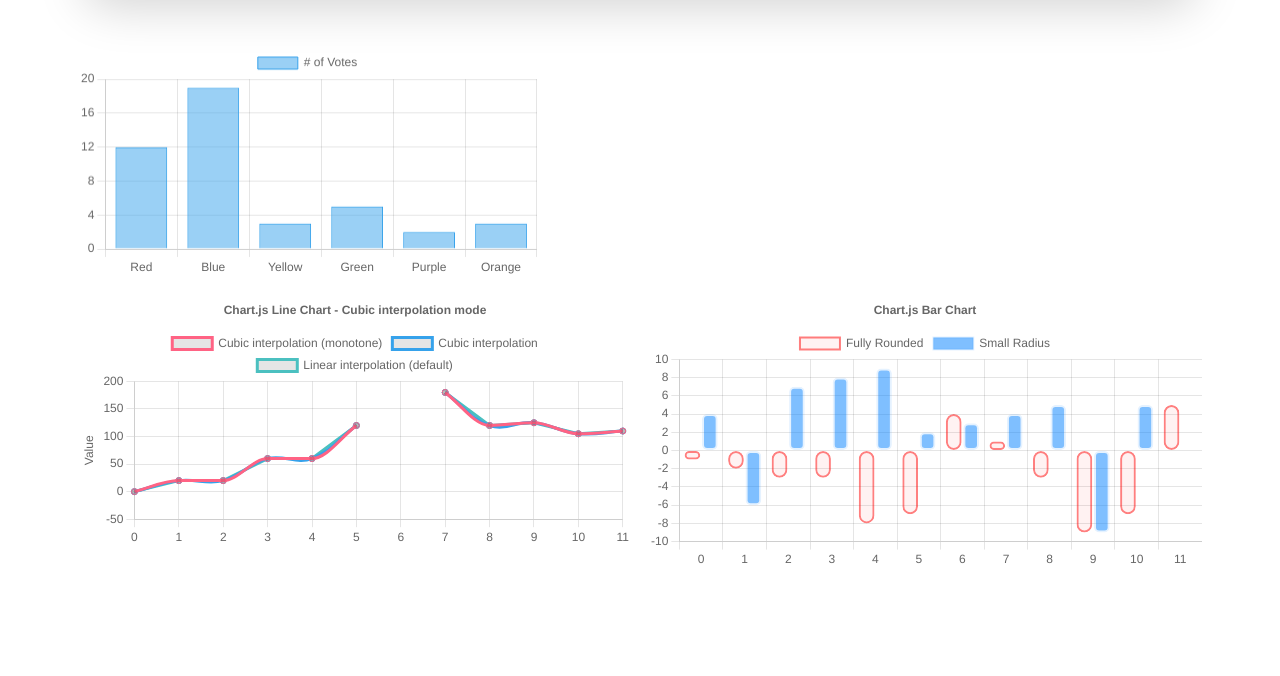
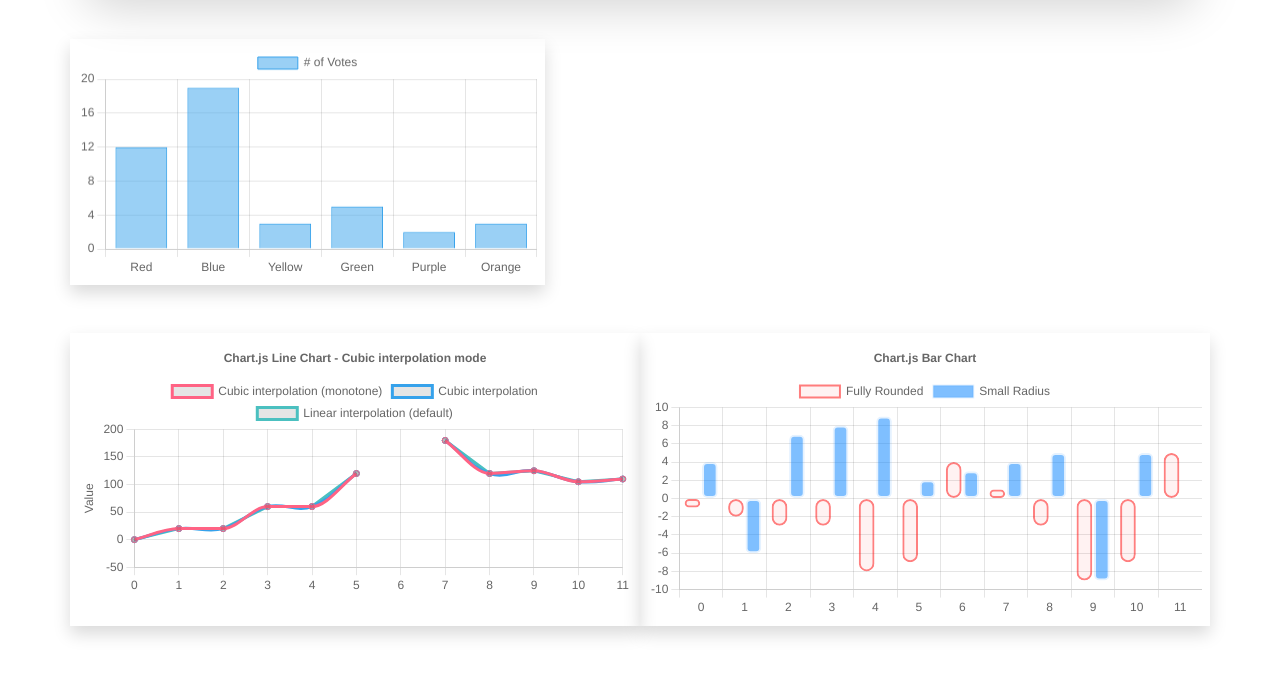
Before and after one commit to Craos/Craos, a website: page index.html in a window 1280 px wide. Shown: the part 84-760 px from the top of the page. Drawn offline with nearby package versions, Linux system fonts and the light colour scheme.

Commit message:
Atualização automática

```diff
--- a/index.html
+++ b/index.html
@@ -20,16 +20,16 @@
     </div>
     <div class="container mt-5">
         <div class="row">
-            <div class="col-5 p-2">
+            <div class="col-5 p-2 shadow">
                 <canvas id="barra1"></canvas>
             </div>
         </div>
 
-        <div class="row">
-            <div class="col p-2">
+        <div class="row mt-5">
+            <div class="col p-2 shadow">
                 <canvas id="barra2"></canvas>
             </div>
-            <div class="col p-2">
+            <div class="col p-2 shadow">
                 <canvas id="barra3"></canvas>
             </div>
         </div>
```
